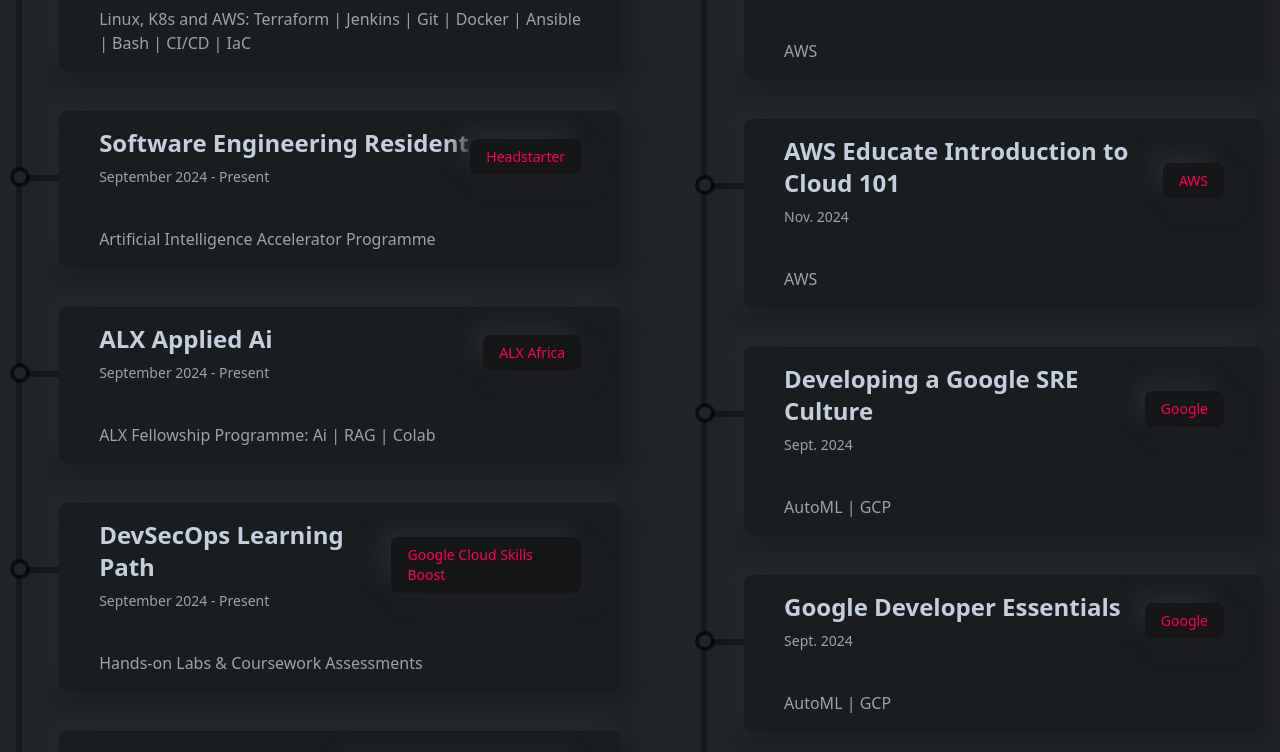
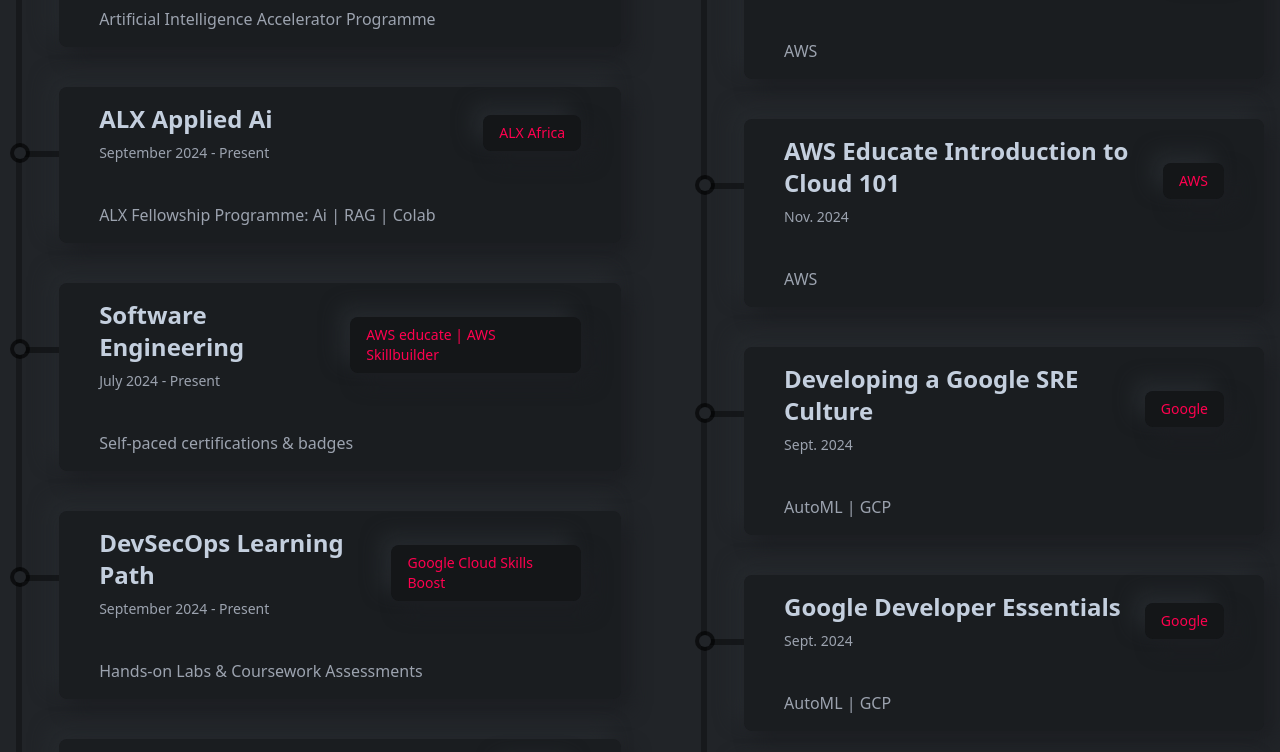
Before and after one commit to bshongwe/personal-portfolio-2024, a React (Create React App) app: page / in a window 1280 px wide. Shown: the part 5240-5992 px from the top of the page. Built offline with nearby package versions, Linux system fonts and the light colour scheme.

Commit message:
Update Education.js

```diff
--- a/src/components/resume/Education.js
+++ b/src/components/resume/Education.js
@@ -17,12 +17,6 @@ const Education = () => {
         </div>
         <div className="mt-6 lgl:mt-14 w-full h-[Auto] border-l-[6px] border-l-black border-opacity-30 flex flex-col gap-10">
           <ResumeCard
-            title="DevOps Training Course"
-            subTitle="13 September 2024 - Present"
-            result="KalKey"
-            des="Linux, K8s and AWS: Terraform | Jenkins | Git | Docker | Ansible | Bash | CI/CD | IaC"
-          />
-          <ResumeCard
             title="Software Engineering Resident"
             subTitle="September 2024 - Present"
             result="Headstarter"
@@ -35,16 +29,22 @@ const Education = () => {
             des="ALX Fellowship Programme: Ai | RAG | Colab"
           />
           <ResumeCard
+            title="Software Engineering"
+            subTitle="July 2024 - Present"
+            result="AWS educate | AWS Skillbuilder"
+            des="Self-paced certifications & badges"
+          />
+          <ResumeCard
             title="DevSecOps Learning Path"
             subTitle="September 2024 - Present"
             result="Google Cloud Skills Boost"
             des="Hands-on Labs & Coursework Assessments"
           />
           <ResumeCard
-            title="Software Engineering"
-            subTitle="July 2024 - Present"
-            result="AWS educate | AWS Skillbuilder"
-            des="Self-paced certifications & badges"
+            title="DevOps Training Course"
+            subTitle="13 September 2024 - 09 December 2024"
+            result="KalKey"
+            des="Linux, K8s and AWS: Terraform | Jenkins | Git | Docker | Ansible | Bash | CI/CD | IaC"
           />
           <ResumeCard
             title="Software Engineering Fellowship"
```
